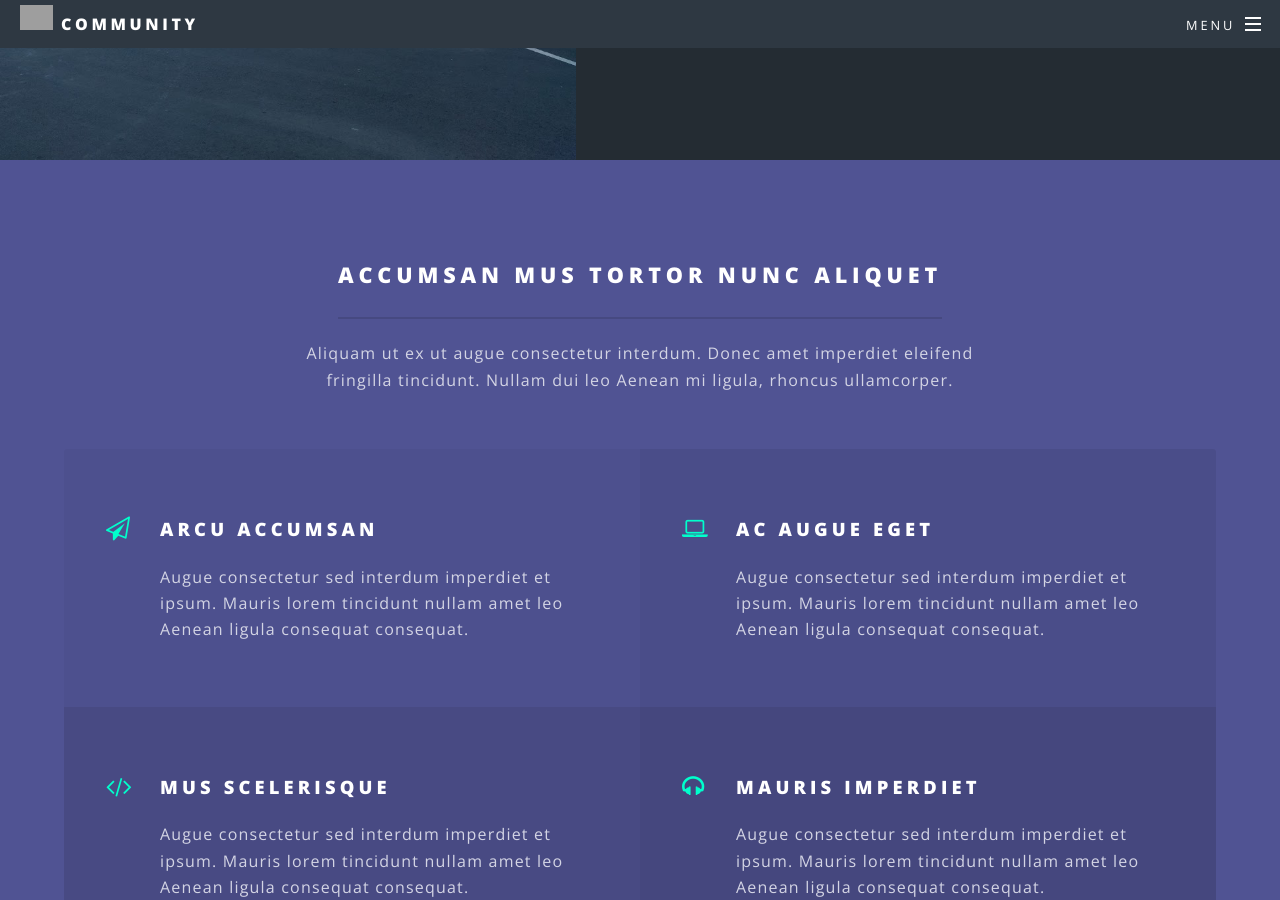
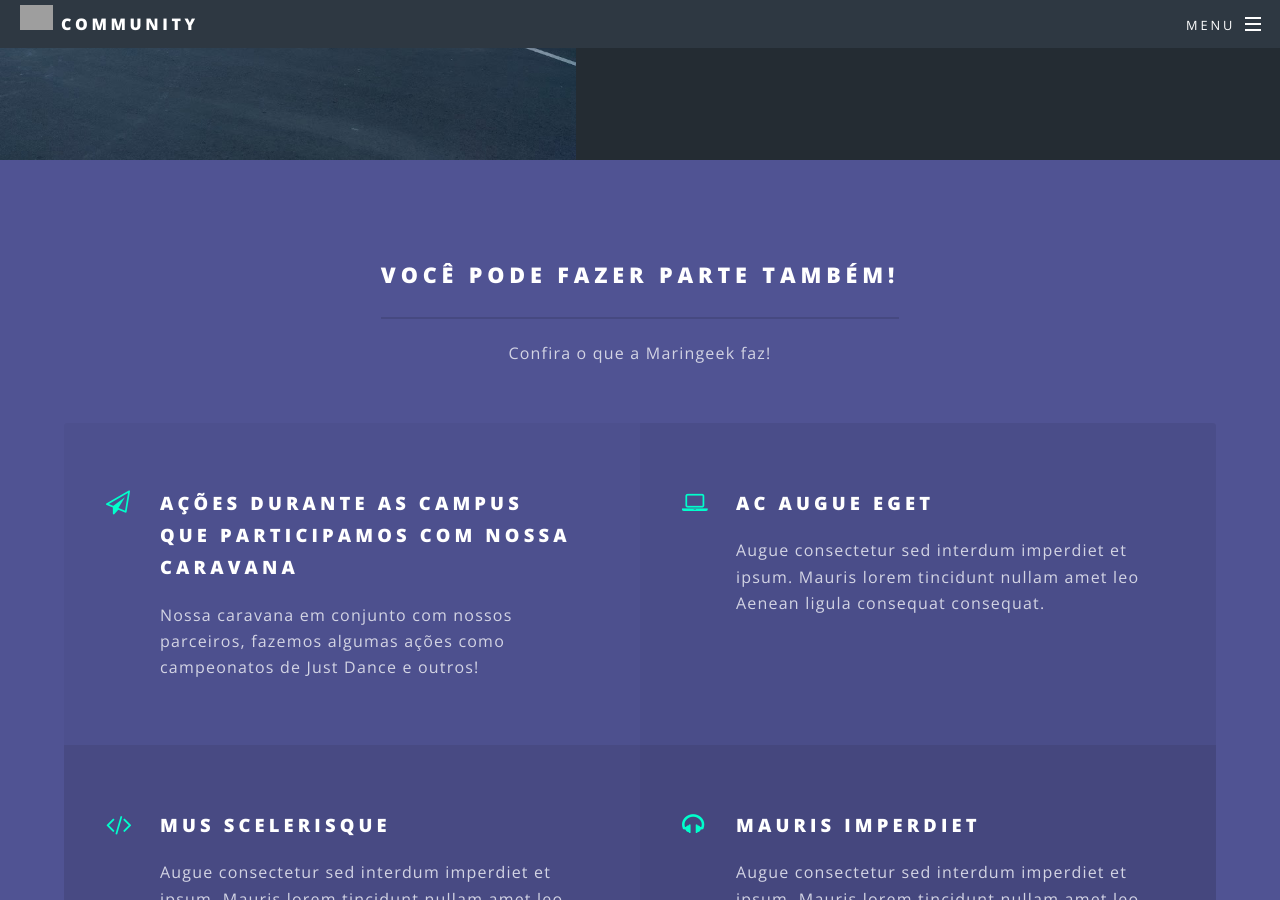
Before and after one commit to maringeek/maringeek.github.io, a Jekyll site: the page built from index.html, in a window 1280 px wide and 900 px high, scrolled down 2591 px. Built offline with Jekyll 4.4.1, drawn with Linux system fonts in a browser that asks for light colours; grey boxes are pictures that could not be loaded.

```diff
--- a/index.html
+++ b/index.html
@@ -60,14 +60,13 @@ layout: landing
 					<section id="three" class="wrapper style3 special">
 						<div class="inner">
 							<header class="major">
-								<h2>Accumsan mus tortor nunc aliquet</h2>
-								<p>Aliquam ut ex ut augue consectetur interdum. Donec amet imperdiet eleifend<br />
-								fringilla tincidunt. Nullam dui leo Aenean mi ligula, rhoncus ullamcorper.</p>
+								<h2>Você pode fazer parte também!</h2>
+								<p>Confira o que a Maringeek faz!</p>
 							</header>
 							<ul class="features">
 								<li class="icon fa-paper-plane-o">
-									<h3>Arcu accumsan</h3>
-									<p>Augue consectetur sed interdum imperdiet et ipsum. Mauris lorem tincidunt nullam amet leo Aenean ligula consequat consequat.</p>
+									<h3>Ações durante as Campus que participamos com nossa caravana</h3>
+									<p>Nossa caravana em conjunto com nossos parceiros, fazemos algumas ações como campeonatos de Just Dance e outros!</p>
 								</li>
 								<li class="icon fa-laptop">
 									<h3>Ac Augue Eget</h3>
```
